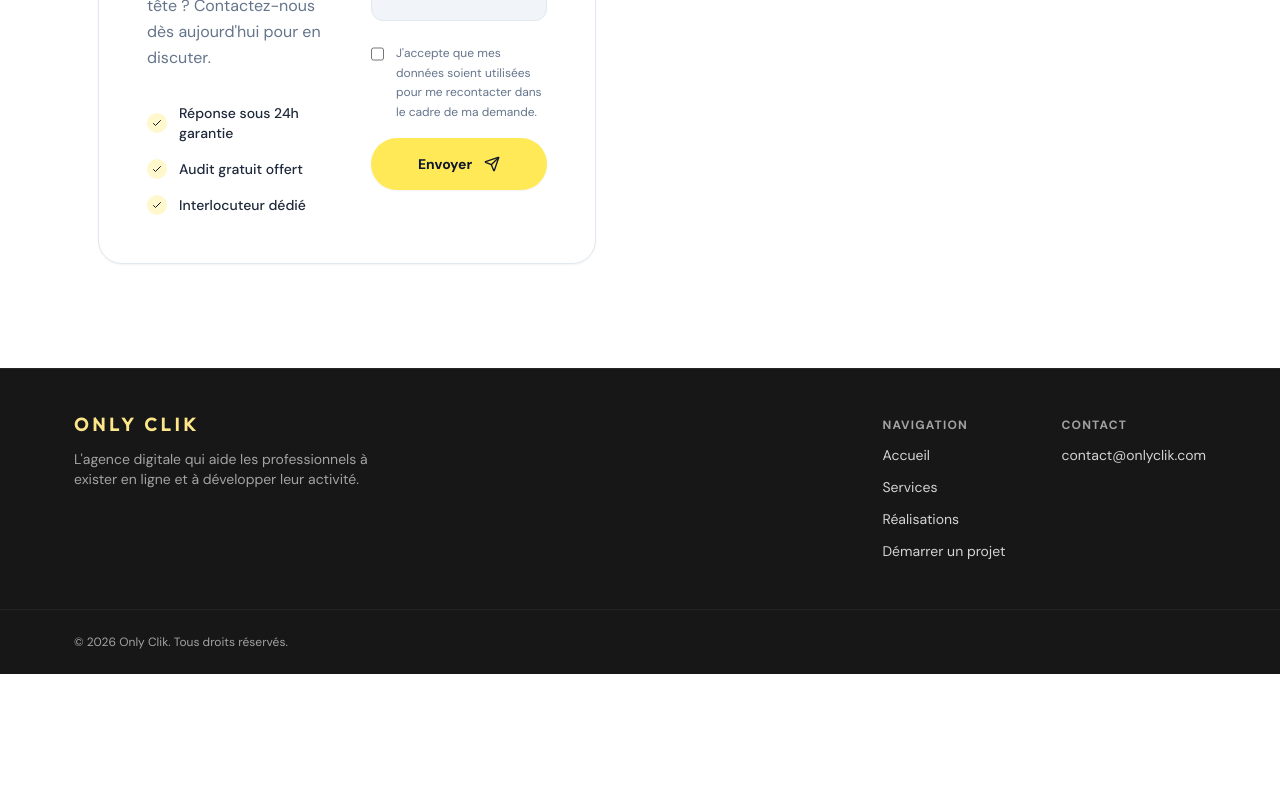
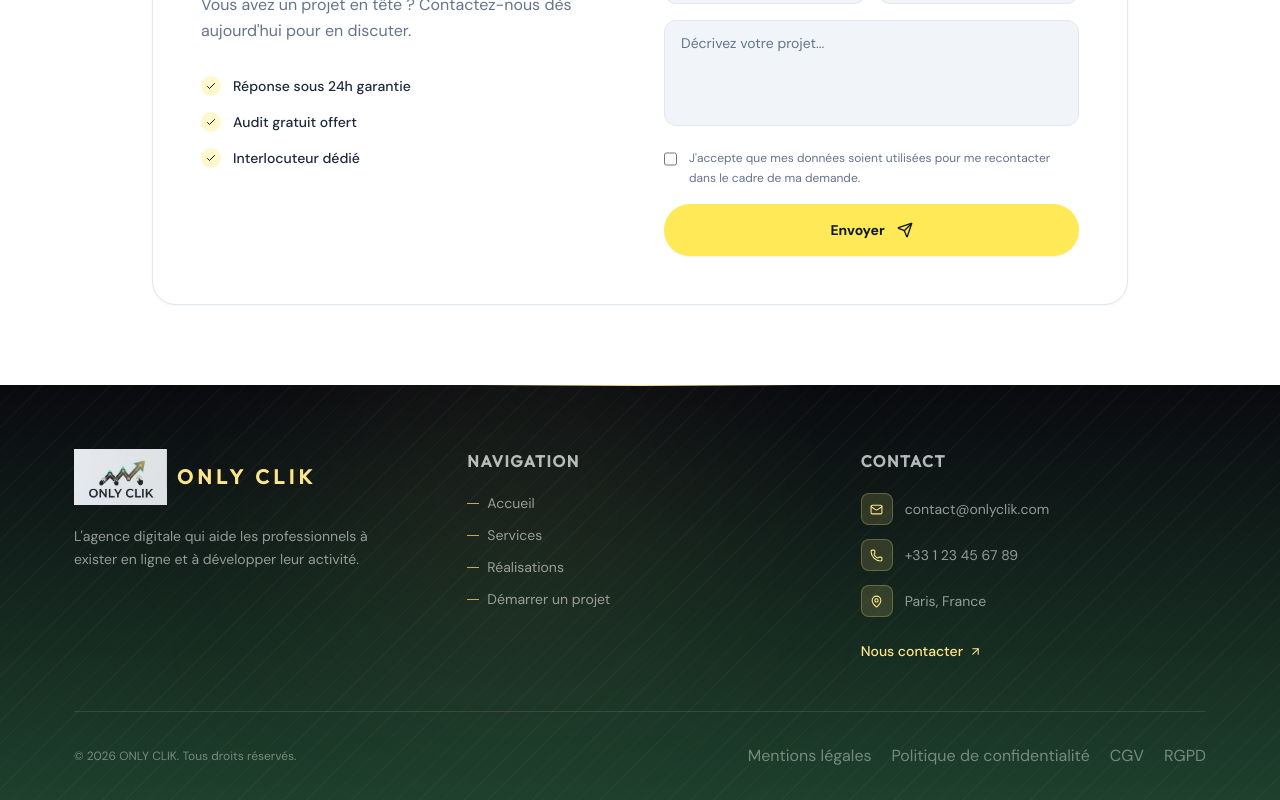
Before and after one commit to ON-CLICK-ORGANISATION/OnClick-frontend, a React (Vite) app: page /demarrer-un-projet in a window 1280 px wide. Shown: the part 815-1615 px from the top of the page. Before the commit the page ends 1489 px from the top, so only its background shows below. Built offline with nearby package versions, Linux system fonts and the light colour scheme.

Commit message:
add logo

```diff
--- a/src/components/Footer.tsx
+++ b/src/components/Footer.tsx
@@ -1,52 +1,147 @@
 import { Link } from 'react-router-dom'
+import { Mail, Phone, MapPin, ArrowUpRight } from 'lucide-react'
+
+const footerLinks = {
+  pages: [
+    { label: 'Accueil', path: '/' },
+    { label: 'Services', path: '/services' },
+    { label: 'Réalisations', path: '/realisations' },
+    { label: 'Démarrer un projet', path: '/demarrer-un-projet' },
+  ],
+  legal: [
+    'Mentions légales',
+    'Politique de confidentialité',
+    'CGV',
+    'RGPD',
+  ],
+}
 
 export default function Footer() {
   const year = new Date().getFullYear()
 
   return (
-    <footer className="mt-10 border-t border-neutral-800 bg-neutral-900 text-neutral-100">
-      <div className="container-page flex flex-col gap-8 py-12 md:flex-row md:items-start md:justify-between">
-        {/* Colonne 1 : Branding & Description */}
+    <footer
+      className="relative overflow-hidden text-white mt-10"
+      style={{ background: 'linear-gradient(180deg, #0a0a0f 0%, #1E402C 100%)' }}
+    >
+      {/* Diagonal texture */}
+      <div
+        className="absolute inset-0 opacity-[0.05] pointer-events-none"
+        style={{
+          backgroundImage:
+            'repeating-linear-gradient(-45deg, rgba(255,255,255,0.6) 0, rgba(255,255,255,0.6) 1px, transparent 1px, transparent 16px)',
+        }}
+      />
+
+      {/* Top accent */}
+      <div
+        className="absolute top-0 left-1/2 -translate-x-1/2 w-80 h-px"
+        style={{ background: 'linear-gradient(90deg, transparent, #FDE68A, transparent)' }}
+      />
+
+      {/* Ambient glow */}
+      <div
+        className="absolute -top-20 left-1/4 w-96 h-96 rounded-full blur-[120px] pointer-events-none"
+        style={{ background: 'rgba(253, 230, 138, 0.06)' }}
+      />
+
+      <div className="relative container-page pt-16 pb-8">
+        <div className="grid grid-cols-1 md:grid-cols-3 gap-12 mb-12">
+
+          {/* Brand block */}
           <div>
-          <p className="font-display text-lg tracking-[0.22em] leading-4 font-bold">
-            <span className="text-[#FDE68A]">ONLY CLIK</span>
-          </p>
-          <p className="mt-4 max-w-xs text-sm text-neutral-400">
+            <Link to="/" className="flex items-center gap-2.5 mb-5 w-fit group">
+              <img
+                  src="/images/img.png"
+                  alt="Only Clik"
+                  className="h-14 w-15 object-contain"
+              />
+              <span className="font-display text-xl font-bold tracking-[0.22em]">
+                <span style={{ color: '#FDE68A' }}>ONLY CLIK</span>
+              </span>
+            </Link>
+
+            <p className="text-sm leading-relaxed mb-6 text-white/55 max-w-xs">
               L'agence digitale qui aide les professionnels à exister en ligne et à développer leur activité.
             </p>
           </div>
 
-        {/* Colonnes de liens */}
-        <div className="flex gap-14">
-          <div className="flex flex-col gap-3 text-sm">
-            <span className="text-xs font-bold uppercase tracking-widest text-neutral-400">Navigation</span>
-            <Link className="text-neutral-300 transition-colors hover:text-white hover:underline" to="/">
-              Accueil
+          {/* Navigation */}
+          <div>
+            <h3 className="text-2xs font-bold uppercase tracking-widest mb-5 text-white/70">
+              Navigation
+            </h3>
+            <ul className="space-y-3">
+              {footerLinks.pages.map((link) => (
+                <li key={link.path}>
+                  <Link
+                    to={link.path}
+                    className="text-sm flex items-center gap-2 group transition-colors duration-200 text-white/55 hover:text-[#FDE68A]"
+                  >
+                    <span
+                      className="h-px transition-all duration-300 group-hover:w-5"
+                      style={{ width: '12px', background: 'rgba(253, 230, 138, 0.7)' }}
+                    />
+                    {link.label}
                   </Link>
-            <Link className="text-neutral-300 transition-colors hover:text-white hover:underline" to="/services">
-              Services
-            </Link>
-            <Link className="text-neutral-300 transition-colors hover:text-white hover:underline" to="/realisations">
-              Réalisations
-            </Link>
-            <Link className="text-neutral-300 transition-colors hover:text-white hover:underline" to="/demarrer-un-projet">
-              Démarrer un projet
-            </Link>
+                </li>
+              ))}
+            </ul>
           </div>
 
-          <div className="flex flex-col gap-3 text-sm">
-            <span className="text-xs font-bold uppercase tracking-widest text-neutral-400">Contact</span>
-            <a href="mailto:contact@onlyclik.com" className="text-neutral-300 transition-colors hover:text-white hover:underline">
-              contact@onlyclik.com
-            </a>
+          {/* Contact */}
+          <div>
+            <h3 className="text-2xs font-bold uppercase tracking-widest mb-5 text-white/70">
+              Contact
+            </h3>
+            <ul className="space-y-3.5">
+              {[
+                { icon: Mail, text: 'contact@onlyclik.com' },
+                { icon: Phone, text: '+33 1 23 45 67 89' },
+                { icon: MapPin, text: 'Paris, France' },
+              ].map(({ icon: Icon, text }, i) => (
+                <li key={i} className="flex items-center gap-3 text-sm text-white/55">
+                  <div
+                    className="w-8 h-8 rounded-lg flex items-center justify-center flex-shrink-0"
+                    style={{ background: 'rgba(253, 230, 138, 0.14)', border: '1px solid rgba(253, 230, 138, 0.25)' }}
+                  >
+                    <Icon size={13} style={{ color: '#FDE68A' }} />
                   </div>
+                  {text}
+                </li>
+              ))}
+            </ul>
+
+            <Link
+              to="/contact?form=1"
+              className="mt-6 inline-flex items-center gap-1.5 text-sm font-medium group transition-colors duration-200"
+              style={{ color: '#FDE68A' }}
+              onMouseEnter={e => e.currentTarget.style.color = '#FFFFFF'}
+              onMouseLeave={e => e.currentTarget.style.color = '#FDE68A'}
+            >
+              Nous contacter
+              <ArrowUpRight size={13} className="group-hover:translate-x-0.5 group-hover:-translate-y-0.5 transition-transform" />
+            </Link>
           </div>
         </div>
 
-      {/* Barre de Copyright bas de page */}
-      <div className="border-t border-neutral-800/80">
-        <div className="container-page py-6 text-xs text-neutral-400">
-          © {year} Only Clik. Tous droits réservés.
+        {/* Bottom bar */}
+        <div className="pt-8" style={{ borderTop: '1px solid rgba(255,255,255,0.10)' }}>
+          <div className="flex flex-col md:flex-row items-center justify-between gap-4">
+            <p className="text-xs text-white/40">
+              © {year} ONLY CLIK. Tous droits réservés.
+            </p>
+            <div className="flex items-center gap-5">
+              {footerLinks.legal.map((l, i) => (
+                <span
+                  key={i}
+                  className="text-2xs cursor-pointer transition-colors duration-200 text-white/40 hover:text-white/75"
+                >
+                  {l}
+                </span>
+              ))}
+            </div>
+          </div>
         </div>
       </div>
     </footer>
--- a/src/components/Header.tsx
+++ b/src/components/Header.tsx
@@ -13,8 +13,18 @@ export default function Header() {
   return (
     <header className="sticky top-0 z-50 bg-background/90 backdrop-blur">
       <div className="container-page flex h-20 items-center justify-between">
-        <NavLink to="/" className="font-display text-lg tracking-[0.22em] leading-4">
-          ONLY CLIK
+        {/*<NavLink to="/" className="font-display text-lg tracking-[0.22em] leading-4">*/}
+        {/*  ONLY CLIK*/}
+        {/*</NavLink>*/}
+        <NavLink to="/" className="flex items-center gap-2">
+          <img
+              src="/images/img.png"
+              alt="Only Clik"
+              className="hidden md:block h-14 w-15 object-contain"
+          />
+          <span className="font-display text-lg tracking-[0.22em] leading-4">
+    ONLY CLIK
+  </span>
         </NavLink>
 
         <nav className="hidden items-center gap-9 md:flex">
--- a/src/components/TestimonialCarousel.tsx
+++ b/src/components/TestimonialCarousel.tsx
@@ -51,7 +51,7 @@ export default function TestimonialCarousel() {
   const currentTestimonial = testimonials[currentIndex]
 
   return (
-    <section className="py-8 sm:py-12 lg:py-14 bg-[#F7FAFC]">
+    <section className="py-4 sm:py-6 lg:py-8 bg-[#F7FAFC]">
       <div className="container-fluid px-4 sm:px-6 lg:px-12 max-w-5xl mx-auto">
 
         {/* Titre de section */}
--- a/src/pages/Services.tsx
+++ b/src/pages/Services.tsx
@@ -134,7 +134,7 @@ export default function Services() {
             </section>
 
             {/* Section "Des services pensés pour accélérer votre croissance" */}
-            <section className="bg-white py-12 md:py-16 pb-8">
+            <section className="bg-white py-2 md:py-4 pb-8">
                 <div className="max-w-6xl mx-auto px-4 sm:px-6 lg:px-8">
 
                     {/* Titre principal aligné à gauche - 2 lignes distinctes */}
--- a/src/pages/StartProject.tsx
+++ b/src/pages/StartProject.tsx
@@ -4,6 +4,8 @@ import { processSteps } from '../data/content'
 
 export default function StartProject() {
   return (
+    <>
+      {/* Section principale existante */}
       <section className="container-page grid items-center gap-10 py-16 md:grid-cols-2">
         <div>
           <h1 className="font-display text-[clamp(2.3rem,5.5vw,3.75rem)] leading-[1.05]">
@@ -23,11 +25,15 @@ export default function StartProject() {
               </div>
             ))}
           </div>
+        </div>
+        <DotSwirl className="hidden w-full md:block" count={40} seed={21} />
+      </section>
 
+      <section className="container-page border-t border-border/40 py-10">
+        <div className="mx-auto max-w-8xl">
           <ContactForm />
         </div>
-
-      <DotSwirl className="hidden w-full md:block" count={40} seed={21} />
       </section>
+    </>
   )
 }
```
Also changed, not shown: public/images/img.png (added). Lines whose indentation alone changed are shown as unchanged.
